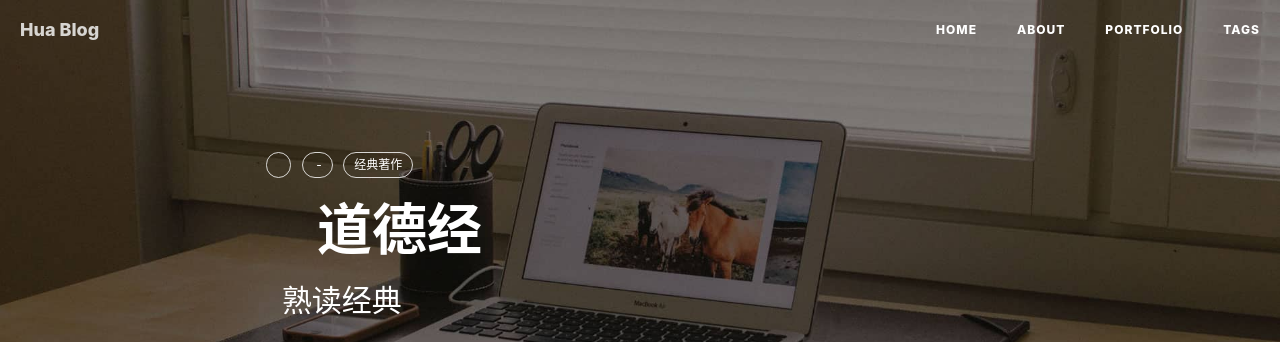
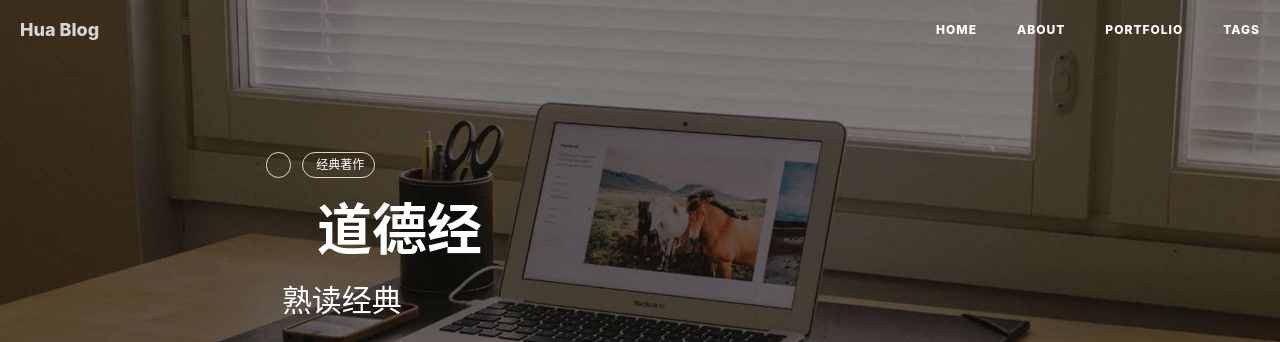
Before and after one commit to huapro/huapro.github.io, a Jekyll site: the page built from _posts/2018-01-15-dao-de-jing.markdown, in a window 1280 px wide and 900 px high. Shown: the top 342 px of the window. Built offline with Jekyll 4.4.1, drawn with Linux system fonts in a browser that asks for light colours; nearby versions of some CDN libraries; comment, search, counter and statistics services are not loaded.

```diff
--- a/_posts/2018-01-15-dao-de-jing.markdown
+++ b/_posts/2018-01-15-dao-de-jing.markdown
@@ -7,7 +7,7 @@ author:     "Hua"
 header-img: "img/home-bg-o.jpg"
 catalog: false
 tags:
-    - 经典著作
+    经典著作
 ---
 
 ##道德经
```
